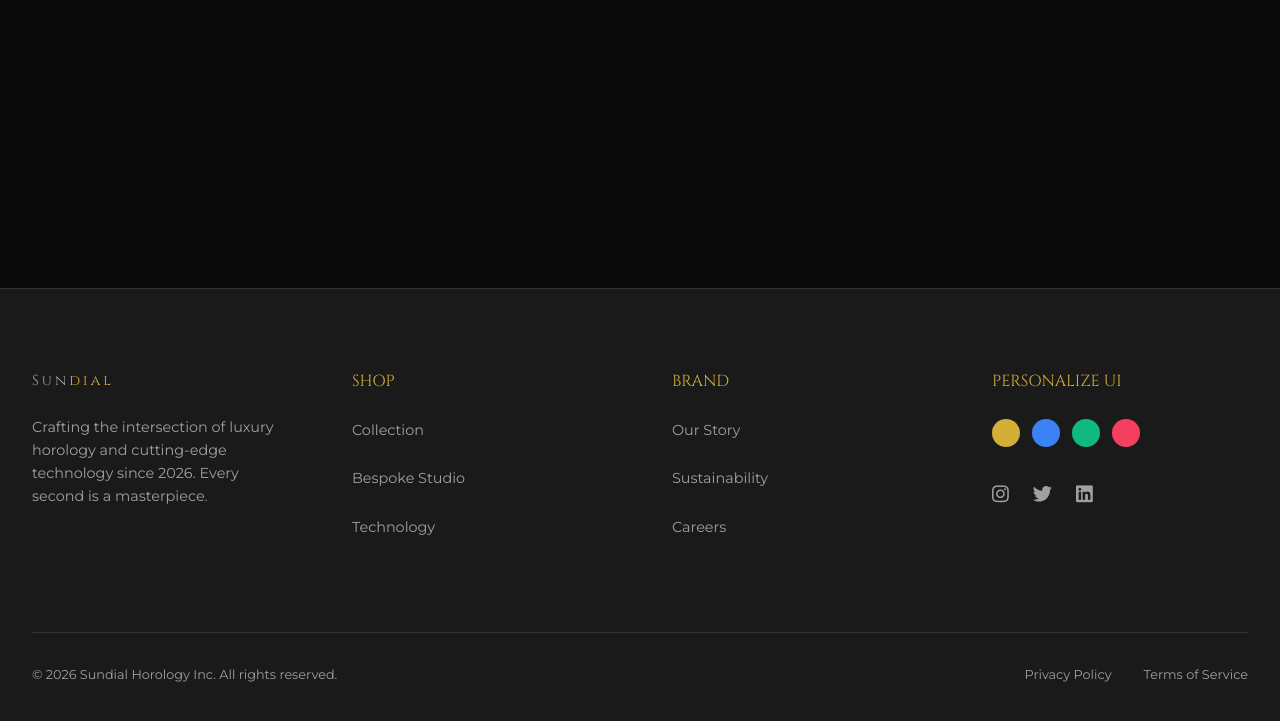
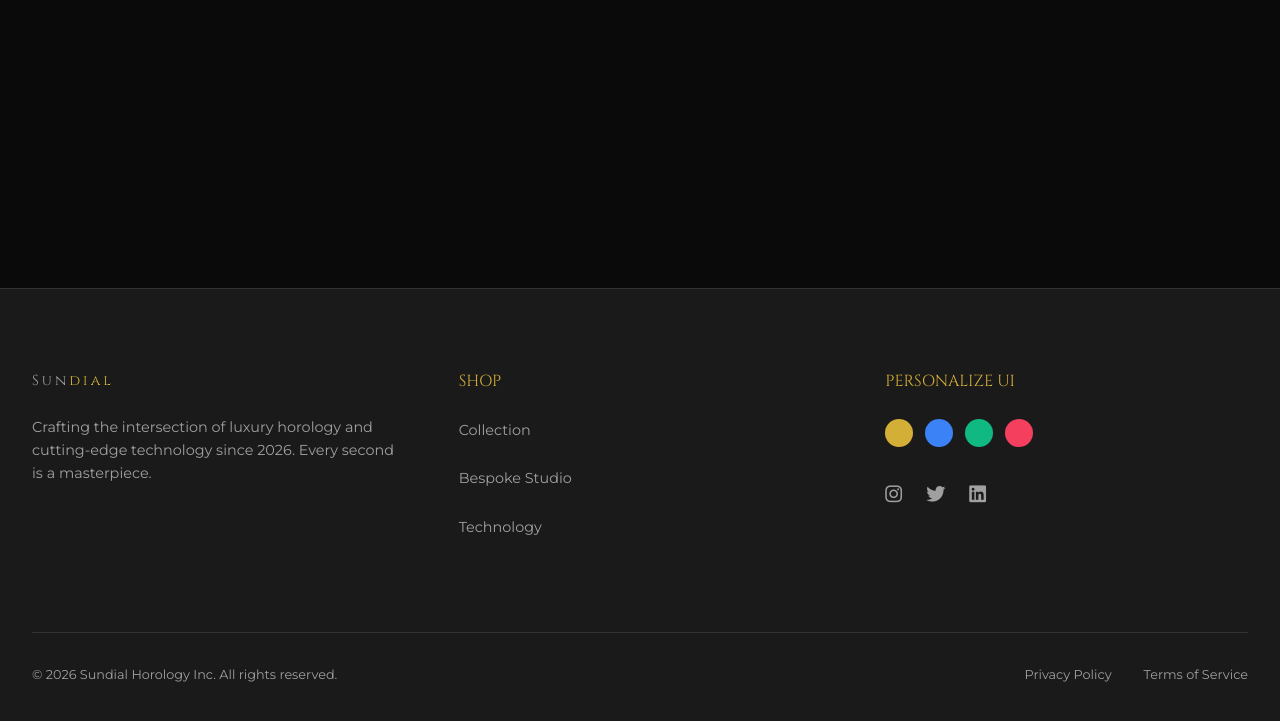
Before and after one commit to harshverma1069-commits/College-Project, a plain HTML site: page about.html in a window 1280 px wide. Shown: the part 3428-4149 px from the top of the page. Drawn offline with Linux system fonts and the light colour scheme.

Commit message:
Update title and content in about.html

```diff
--- a/about.html
+++ b/about.html
@@ -3,7 +3,7 @@
 <head>
     <meta charset="UTF-8">
     <meta name="viewport" content="width=device-width, initial-scale=1.0">
-    <title>Our Story | Sundial Heritage</title>
+    <title>About us | Sundial Heritage</title>
     <link rel="icon" type="image/svg+xml" href="assets/favicon.svg">
     <link href="https://fonts.googleapis.com/css2?family=Cinzel:wght@400;700&family=Montserrat:wght@300;400;600&display=swap" rel="stylesheet">
     <link rel="stylesheet" href="https://cdnjs.cloudflare.com/ajax/libs/font-awesome/6.4.0/css/all.min.css">
@@ -135,14 +135,6 @@
                     </ul>
                 </div>
                 <div class="footer-col">
-                    <h4 style="margin-bottom: 1.5rem; font-family: var(--font-heading); font-size: 1rem; color: var(--accent-color);">Brand</h4>
-                    <ul style="display: flex; flex-direction: column; gap: 0.8rem;">
-                        <li><a href="about.html" style="color: var(--text-secondary); font-size: 0.9rem;">Our Story</a></li>
-                        <li><a href="about.html" style="color: var(--text-secondary); font-size: 0.9rem;">Sustainability</a></li>
-                        <li><a href="about.html" style="color: var(--text-secondary); font-size: 0.9rem;">Careers</a></li>
-                    </ul>
-                </div>
-                <div class="footer-col">
                     <h4 style="margin-bottom: 1.5rem; font-family: var(--font-heading); font-size: 1rem; color: var(--accent-color);">Personalize UI</h4>
                     <div style="display: flex; gap: 12px; margin-top: 1rem;">
                         <button class="accent-picker" data-theme="gold" title="Gold Theme" style="width: 28px; height: 28px; border-radius: 50%; background: #d4af37; border: 2px solid transparent; cursor: pointer; transition: 0.3s;"></button>
```
